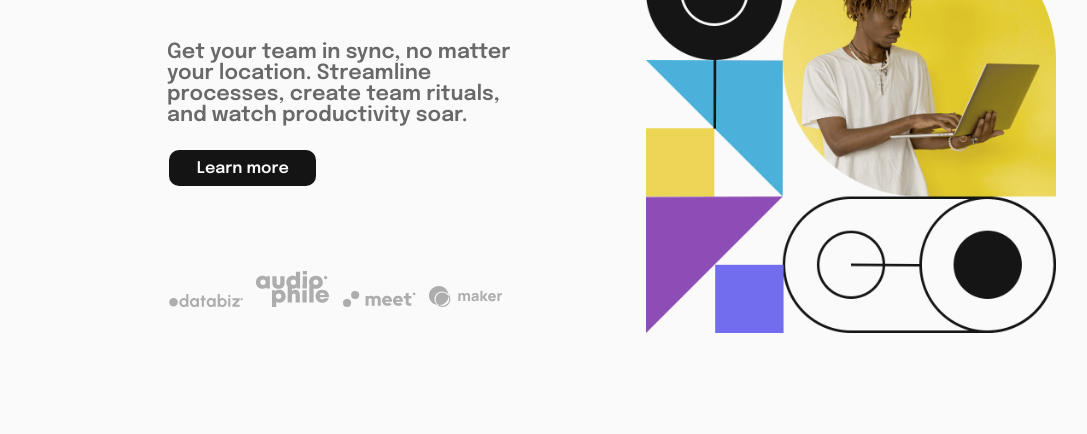
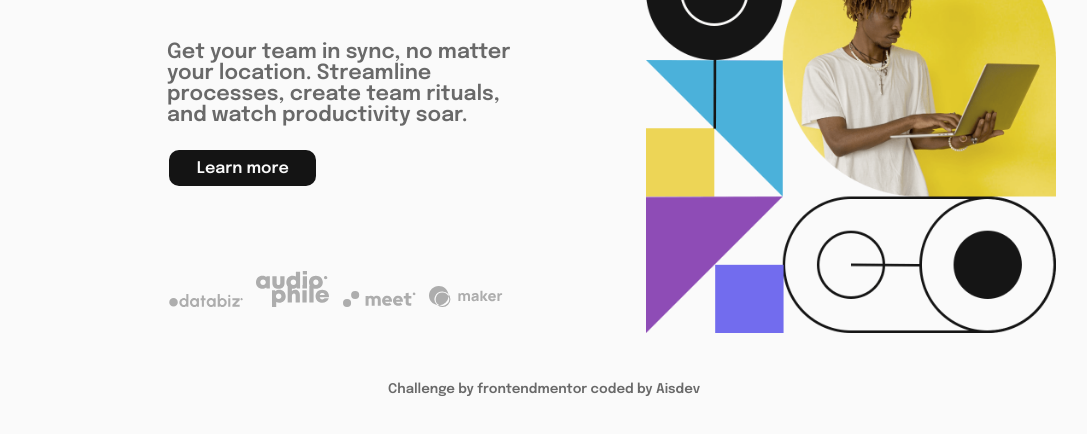
Before and after one commit to Aishtml/Drop-down-navigation-website, a plain HTML site: page index.html in a window 1280 px wide. Shown: the part 364-798 px from the top of the page, without its empty margins (96-1183 px from the left). Drawn offline with Linux system fonts and the light colour scheme.

Commit message:
Added the creator and the assigner names

```diff
--- a/index.html
+++ b/index.html
@@ -64,6 +64,10 @@
     </div>
   </div>
 
+  <footer>
+    <small>Challenge by frontendmentor coded by Aisdev</small>
+  </footer>
+
 
   <script src="main.js"></script>
 </body>
--- a/style.css
+++ b/style.css
@@ -218,3 +218,14 @@ body {
         margin-top: 2em;
     }
 }
+
+footer {
+    width: 80%;
+    margin: 0 auto;
+    font-size: 1em;
+    margin-bottom: 3em;
+    text-align: center;
+    color: var(--clr--medgrey);
+    margin-top: 1em;
+    font-weight: var(--fw--neutral);
+}
```
